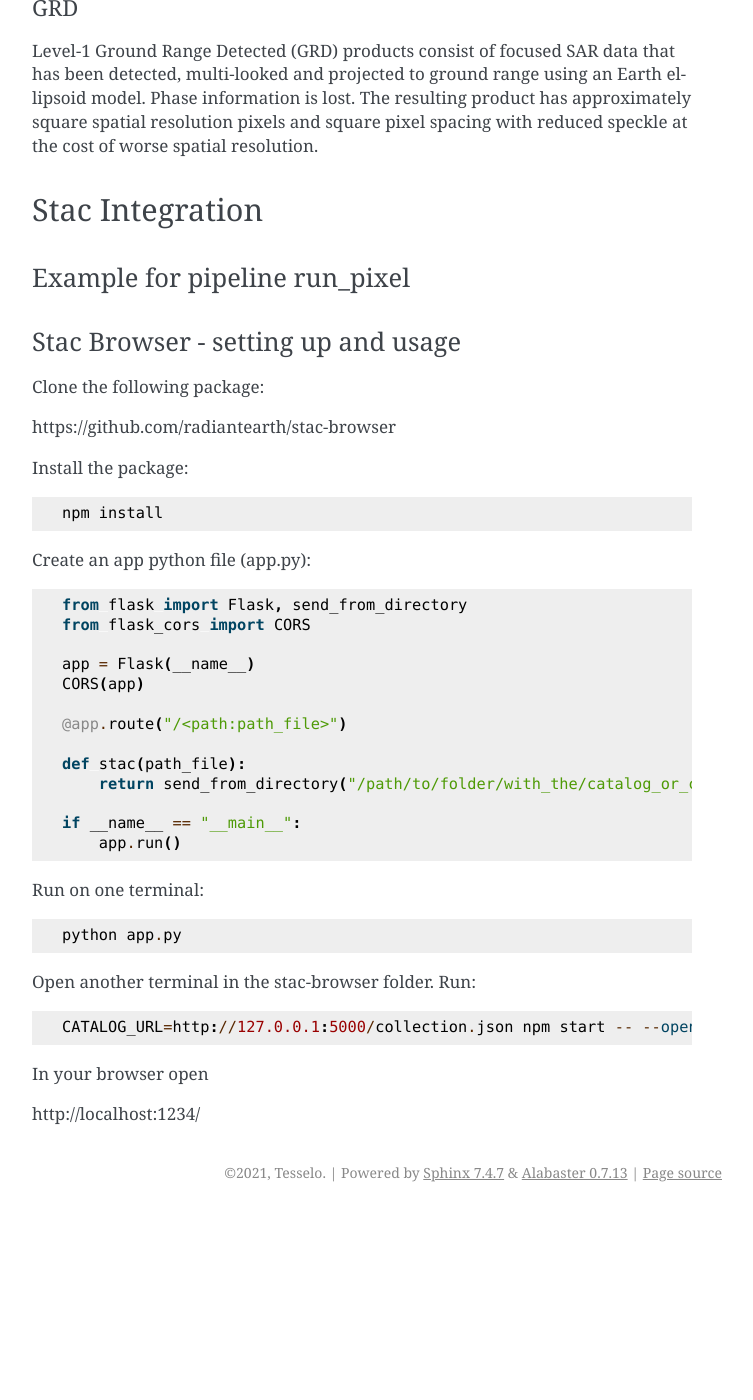
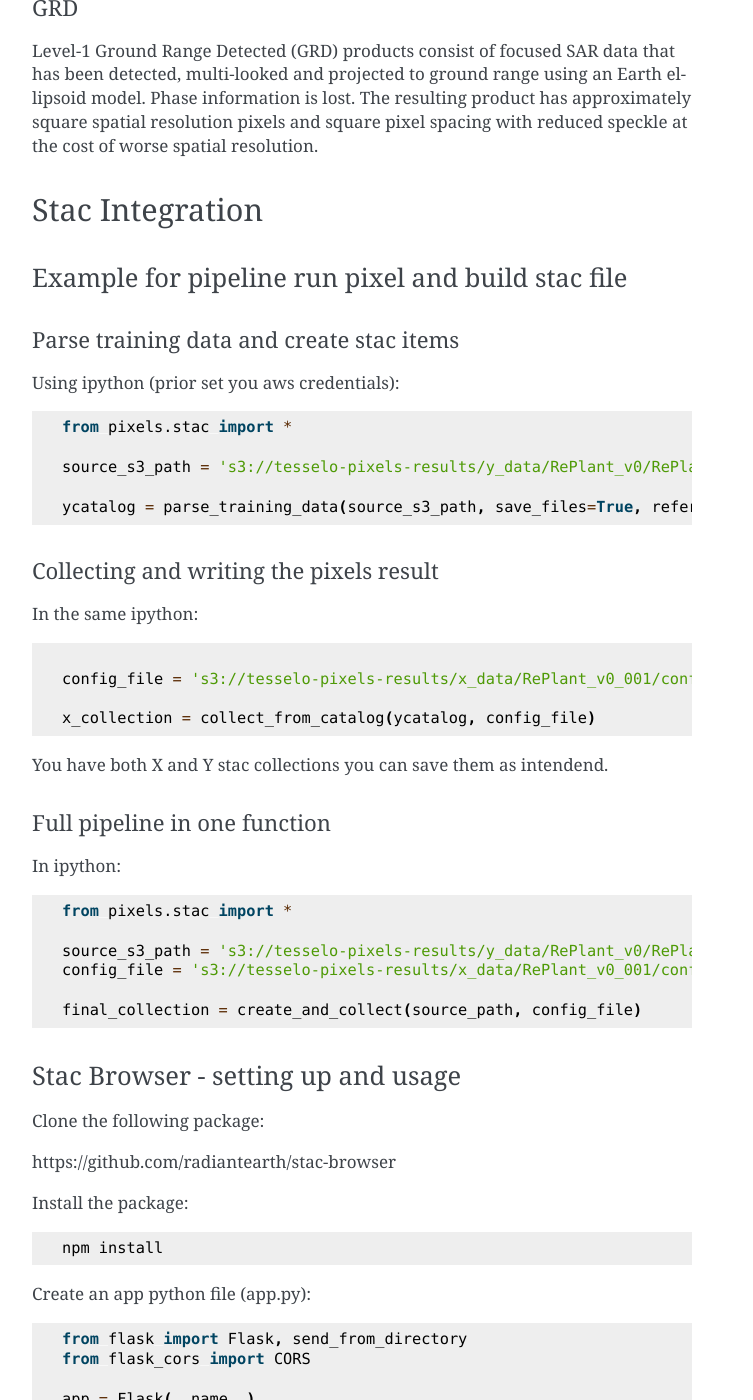
Before and after one commit to tesselo/pixels, a Sphinx documentation site: the page built from docs/guide.md, in a window 1280 px wide and 1400 px high, scrolled down 6849 px. Shown: the whole window, without its empty margins (388-1141 px from the left). Built offline with Sphinx 7.4.7, drawn with Linux system fonts in a browser that asks for light colours; before the commit the page ends 8061 px from its top, so only the background shows below that; some of the changed text lies outside the part shown.

Commit message:
Code snipedt and examples. Closes #48.

````diff
--- a/docs/guide.md
+++ b/docs/guide.md
@@ -229,7 +229,39 @@ Level-1 Ground Range Detected (GRD) products consist of focused SAR data that ha
 
 ## Stac Integration
 
-### Example for pipeline run_pixel
+### Example for pipeline run pixel and build stac file
+
+#### Parse training data and create stac items
+Using ipython (prior set you aws credentials):
+```python
+from pixels.stac import *
+
+source_s3_path = 's3://tesselo-pixels-results/y_data/RePlant_v0/RePlant_tiles_clipped_tif.zip'
+
+ycatalog = parse_training_data(source_s3_path, save_files=True, reference_date="2020-12-31")
+```
+
+#### Collecting and writing the pixels result
+In the same ipython:
+```python
+
+config_file = 's3://tesselo-pixels-results/x_data/RePlant_v0_001/config.json'
+
+x_collection = collect_from_catalog(ycatalog, config_file)
+```
+
+You have both X and Y stac collections you can save them as intendend.
+
+#### Full pipeline in one function
+In ipython:
+```python
+from pixels.stac import *
+
+source_s3_path = 's3://tesselo-pixels-results/y_data/RePlant_v0/RePlant_tiles_clipped_tif.zip'
+config_file = 's3://tesselo-pixels-results/x_data/RePlant_v0_001/config.json'
+
+final_collection = create_and_collect(source_path, config_file)
+```
 
 ### Stac Browser - setting up and usage
 Clone the following package:
````
Also changed, not shown: 1 other file.
